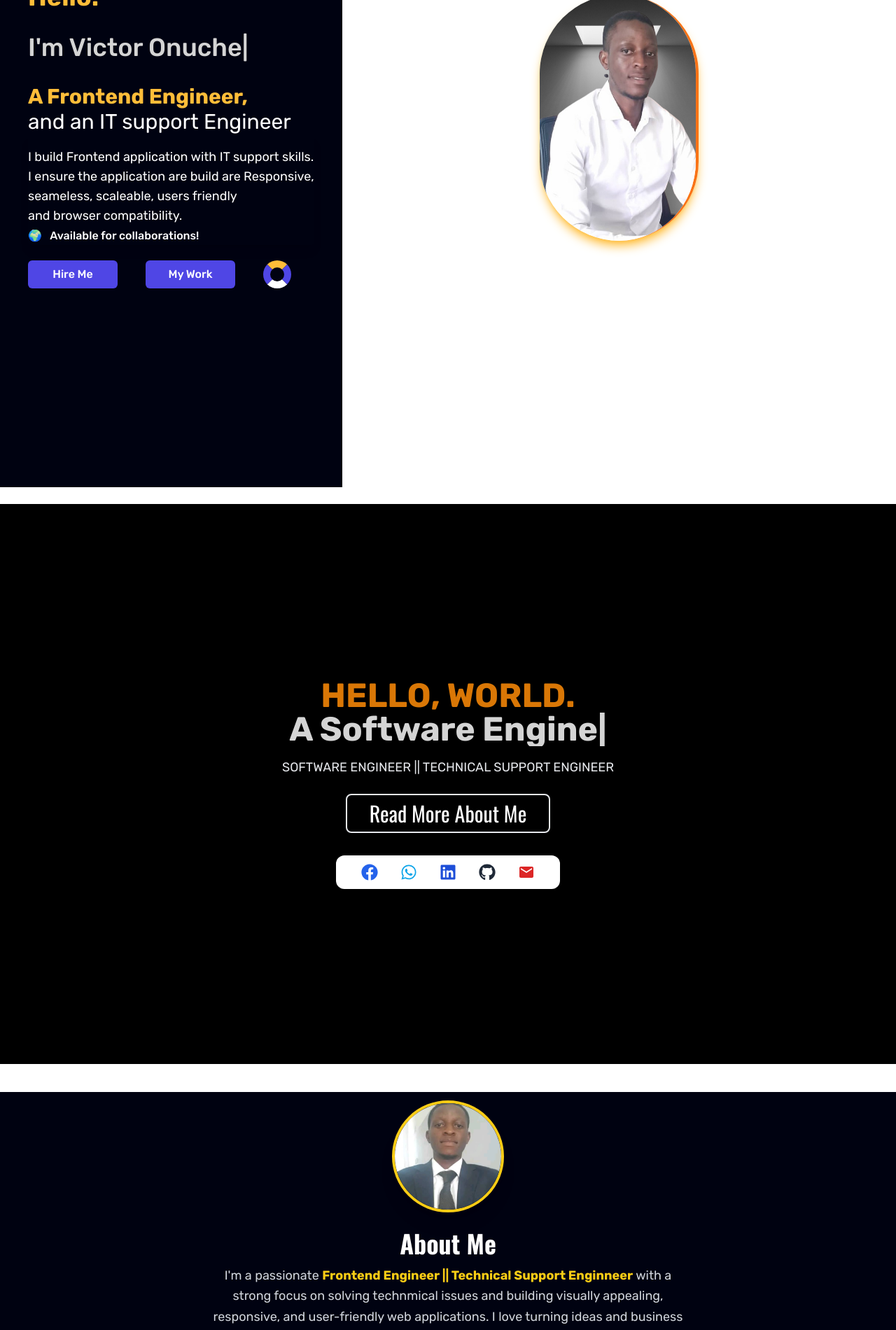
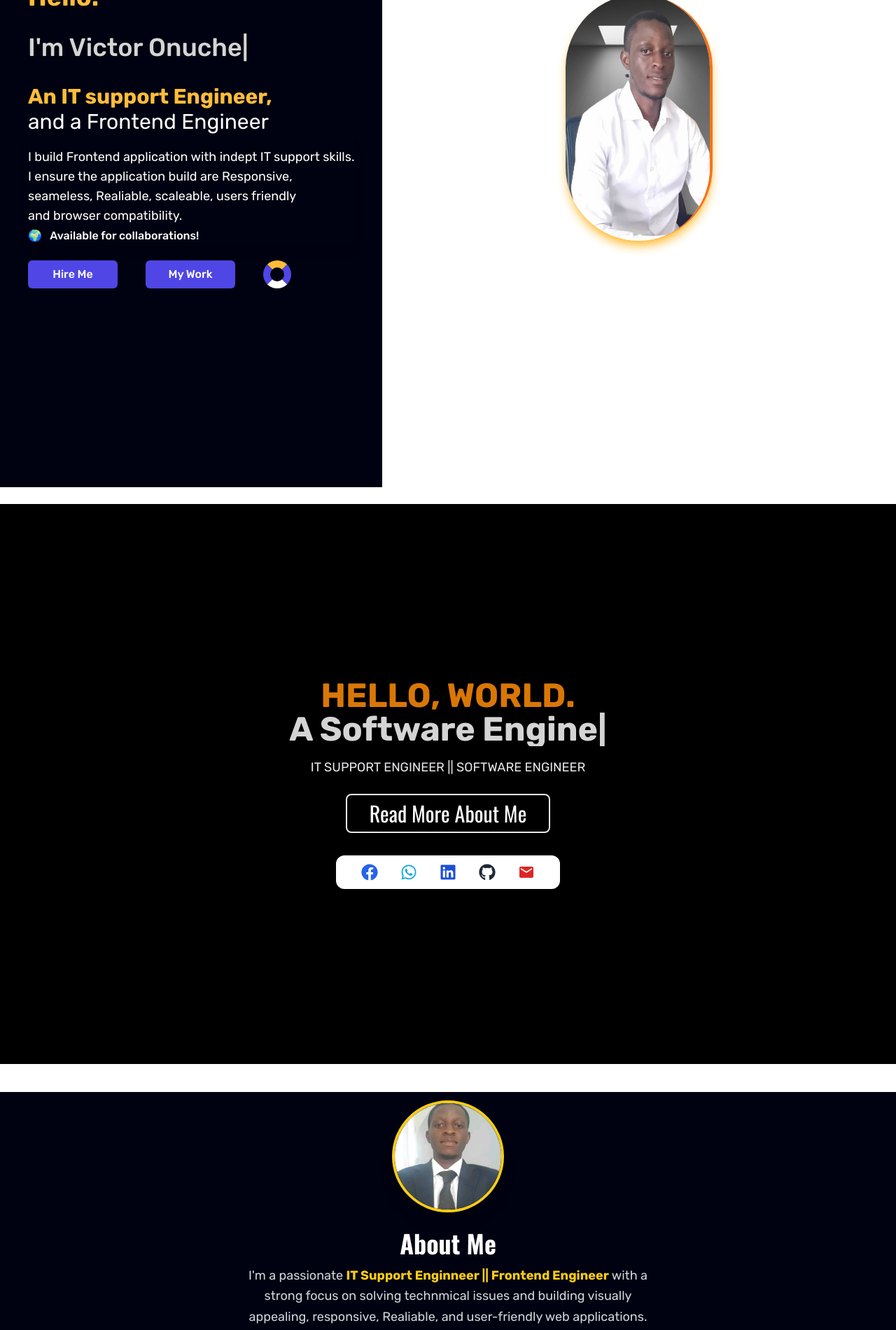
Before and after one commit to Atabo2023/My_portfolio_web, a React (Vite) app: page / in a window 1280 px wide. Shown: the part 160-2060 px from the top of the page at 70% size. Built offline with nearby package versions, Linux system fonts and the light colour scheme; grey boxes are pictures that could not be loaded.

Commit message:
modified text content

```diff
--- a/src/About1.jsx
+++ b/src/About1.jsx
@@ -31,7 +31,7 @@ const About1 = () => {
         </div>
 
         <h2 className="text-lg font-rubik px-6 md:px-0 text-gray-200 mb-6">
-          SOFTWARE ENGINEER || TECHNICAL SUPPORT ENGINEER
+          IT SUPPORT ENGINEER || SOFTWARE ENGINEER
         </h2>
       </div>
       <div className="flex flex-col sm:flex-row gap-4 justify-center">
--- a/src/Aboutalone.jsx
+++ b/src/Aboutalone.jsx
@@ -30,15 +30,15 @@ export const Aboutalone = () => {
         About Me
       </h1>
 
-      <p className="text-gray-300 px-2 md:px-0 text-lg leading-relaxed text-center max-w-2xl font-rubik">
+      <p className="text-gray-300 px-2 md:px-0 text-lg leading-relaxed text-center max-w-xl font-rubik">
         I'm a passionate{" "}
         <span className="text-yellow-400 font-medium md:font-semibold">
-          Frontend Engineer || Technical Support Enginneer
+          IT Support Enginneer || Frontend Engineer
         </span>{" "}
         with a strong focus on solving technmical issues and building visually
-        appealing, responsive, and user-friendly web applications. I love
-        turning ideas and business needs into beautiful and functional digital
-        experiences.
+        appealing, responsive, Realiable, and user-friendly web applications. I
+        love problem solving, troubleshooting, turning ideas and business needs
+        into beautiful and functional digital experiences.
       </p>
 
       <div className="mt-12 text-center">
--- a/src/Hero.jsx
+++ b/src/Hero.jsx
@@ -25,9 +25,9 @@ const Hero = () => {
         {/* </div> */}
         {/* I'm Victor Onuche */}
         <p className="text-3xl font-bold text-[#ffbd39]">
-          A Frontend Engineer,{" "}
+          An IT support Engineer,{" "}
           <span className="text-white font-normal">
-            <br></br>and an IT support Engineer
+            <br></br>and a Frontend Engineer
           </span>
         </p>
         <p className="text-white font-rubik text-xl md:text-lg">
@@ -38,10 +38,10 @@ const Hero = () => {
             transition={{ duration: 2 }}
             className=" text-white pt-4 rounded shadow-lg w-full"
           >
-            I build Frontend application with IT support skills. <br></br> I
-            ensure the application are build are Responsive, <br></br>{" "}
-            seameless, scaleable, users friendly <br></br>and browser
-            compatibility. <br></br>
+            I build Frontend application with indept IT support skills.{" "}
+            <br></br> I ensure the application build are Responsive, <br></br>{" "}
+            seameless, Realiable, scaleable, users friendly <br></br>
+            and browser compatibility. <br></br>
             <span className="text-lg text-white sm:text-base font-medium">
               <span className="pr-2">🌍</span> Available for collaborations!
             </span>
```
